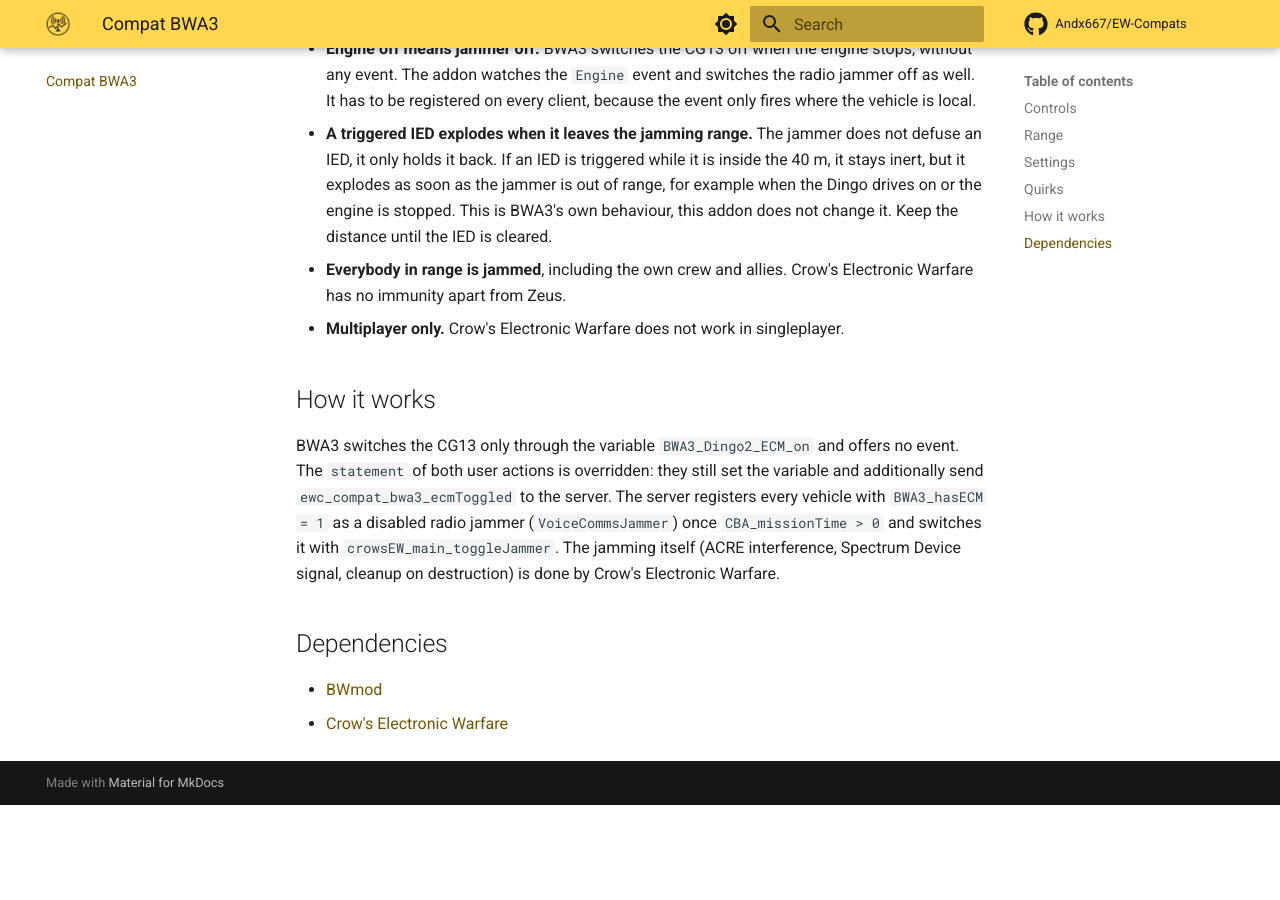
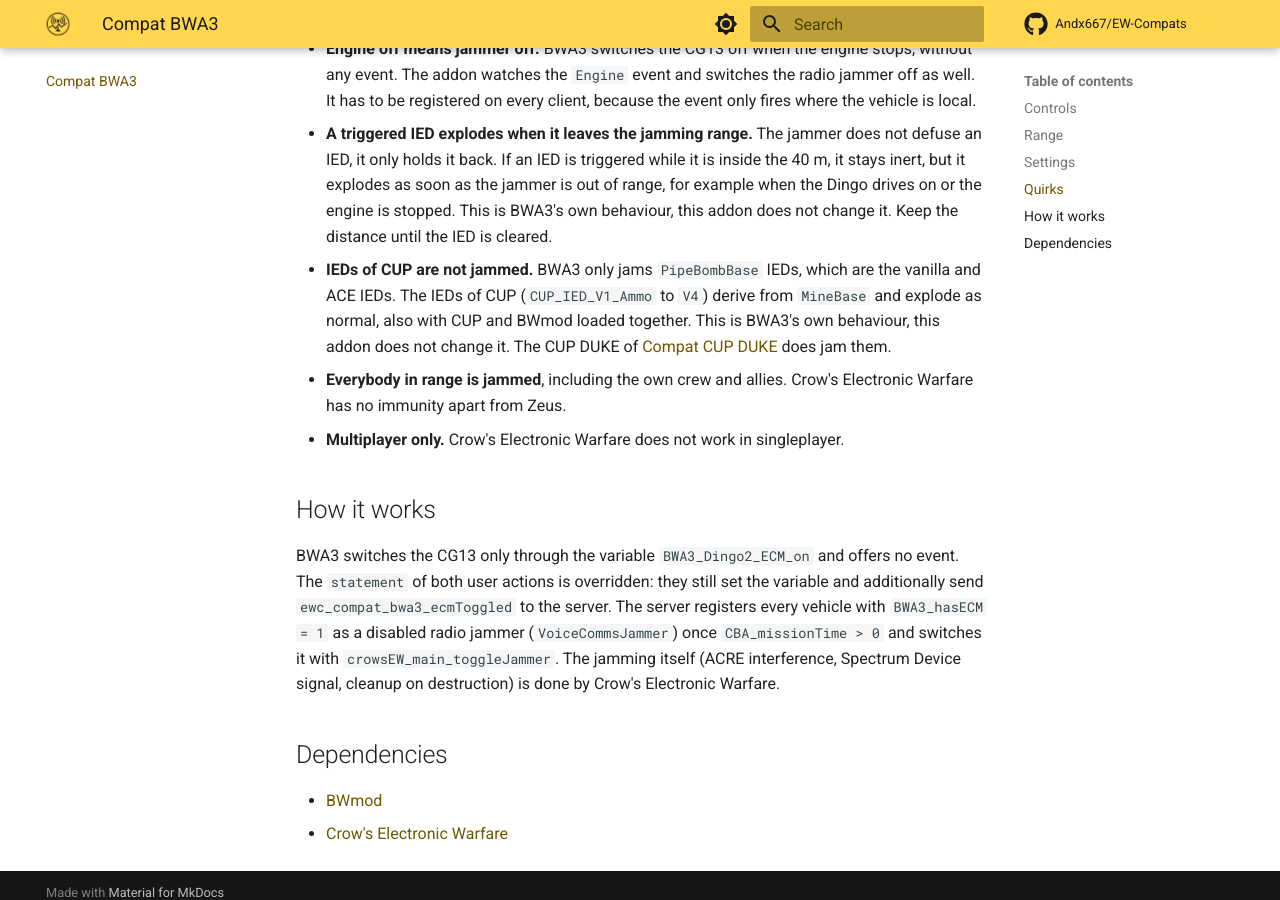
Before and after one commit to Andx667/EW-Compats, an MkDocs documentation site: the page built from docs/compat-bwa3.md, in a window 1280 px wide and 900 px high, scrolled down 1171 px. Built offline with MkDocs 1.6.1 and Material for MkDocs 9.7.7, drawn with Linux system fonts in a browser that asks for light colours; plug-ins that fetch from the network failed and are left out; comment, search, counter and statistics services are not loaded; before the commit the page ends 1976 px from its top, so only the background shows below that.

Commit message:
Jam the IEDs of CUP with the CUP DUKE
CUP_IED_V1_Ammo to V4 derive from MineBase, not PipeBombBase, so the DUKE
never found them. Also document that RHS and BWA3 do not jam them.

Co-Authored-By: Claude Sonnet 5.5 <noreply@anthropic.com>

```diff
--- a/docs/compat-bwa3.md
+++ b/docs/compat-bwa3.md
@@ -31,6 +31,7 @@ The 40 m is the IED jammer radius hardcoded in BWA3. The falloff band is 1.5 tim
 
 - **Engine off means jammer off.** BWA3 switches the CG13 off when the engine stops, without any event. The addon watches the `Engine` event and switches the radio jammer off as well. It has to be registered on every client, because the event only fires where the vehicle is local.
 - **A triggered IED explodes when it leaves the jamming range.** The jammer does not defuse an IED, it only holds it back. If an IED is triggered while it is inside the 40 m, it stays inert, but it explodes as soon as the jammer is out of range, for example when the Dingo drives on or the engine is stopped. This is BWA3's own behaviour, this addon does not change it. Keep the distance until the IED is cleared.
+- **IEDs of CUP are not jammed.** BWA3 only jams `PipeBombBase` IEDs, which are the vanilla and ACE IEDs. The IEDs of CUP (`CUP_IED_V1_Ammo` to `V4`) derive from `MineBase` and explode as normal, also with CUP and BWmod loaded together. This is BWA3's own behaviour, this addon does not change it. The CUP DUKE of [Compat CUP DUKE](compat-cup-duke.md) does jam them.
 - **Everybody in range is jammed**, including the own crew and allies. Crow's Electronic Warfare has no immunity apart from Zeus.
 - **Multiplayer only.** Crow's Electronic Warfare does not work in singleplayer.
 
```
Also changed, not shown: CHANGELOG.md (+4 -0 lines), addons/compat_bwa3/README.md (+1 -0 lines), addons/compat_cup_duke/README.md (+1 -1 lines), addons/compat_rhs_usaf/README.md (+1 -0 lines), docs/compat-cup-duke.md (+1 -0 lines), docs/compat-rhs-usaf.md (+1 -0 lines), 2 other files.
